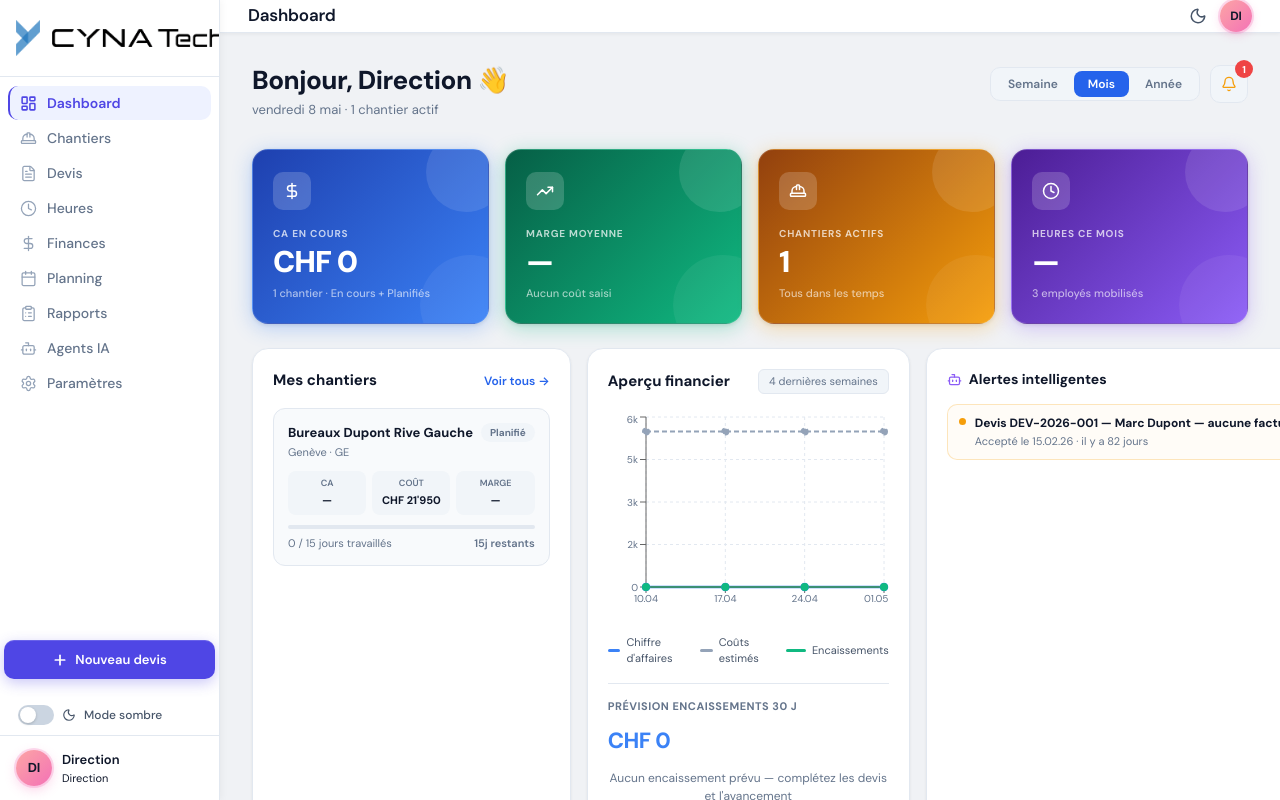
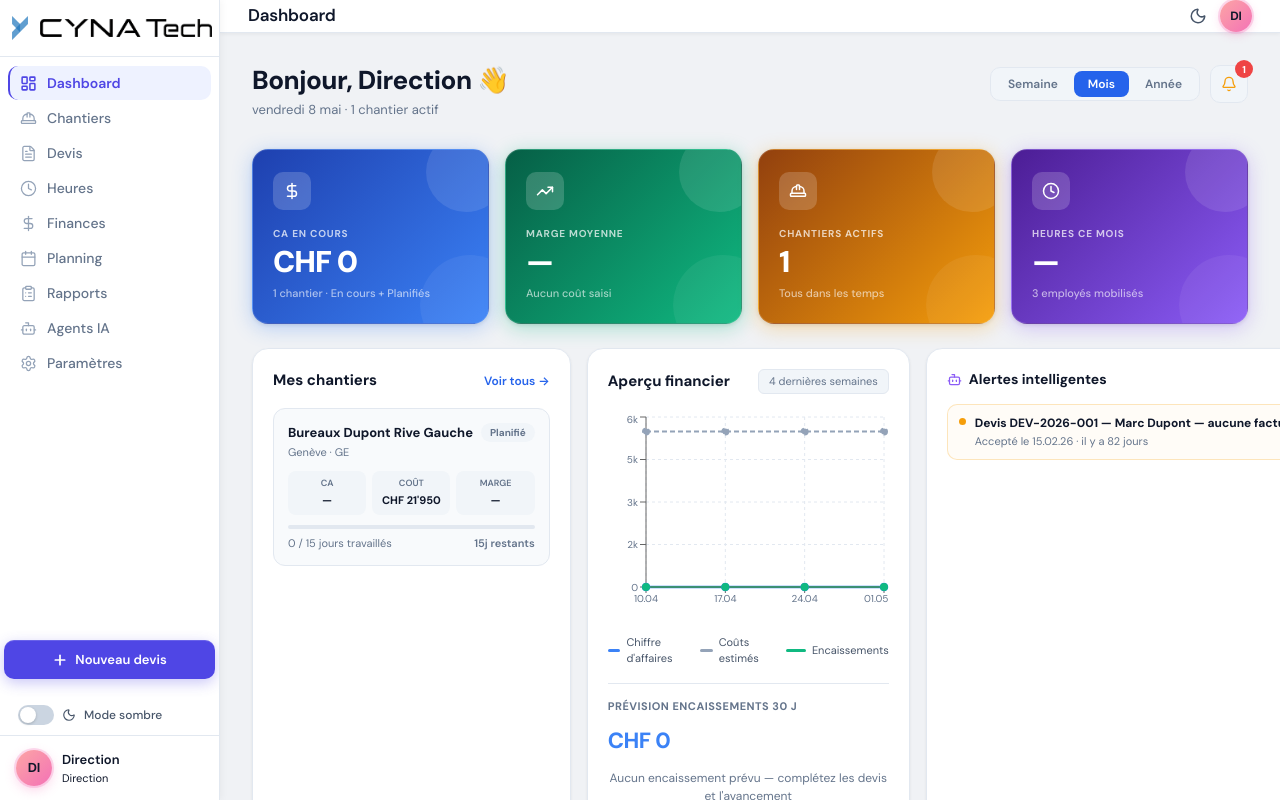
Before and after one commit to Valdrin72/gestion-chantier, a React (Create React App) app: page / in a window 1280 px wide. Built offline with nearby package versions, Linux system fonts and the light colour scheme.

Commit message:
design: logo CYNA taille réduite

```diff
--- a/src/components/Layout.js
+++ b/src/components/Layout.js
@@ -6,12 +6,12 @@ export function Sidebar({ sidebarOuvert, setSidebarOuvert, navAutorisees, page,
     <>
       {sidebarOuvert && <div className="sidebar-overlay" onClick={() => setSidebarOuvert(false)} />}
       <aside className={`sidebar${sidebarOuvert ? ' sidebar-open' : ''}`}>
-        <div className="sidebar-logo">
+        <div className="sidebar-logo" style={{ padding: '16px 12px' }}>
           <img
             src={`${process.env.PUBLIC_URL}/logo-cyna.png`}
             alt="CYNA"
             style={{
-              height: 36,
+              height: 24,
               width: 'auto',
               objectFit: 'contain',
               flexShrink: 0,
```
